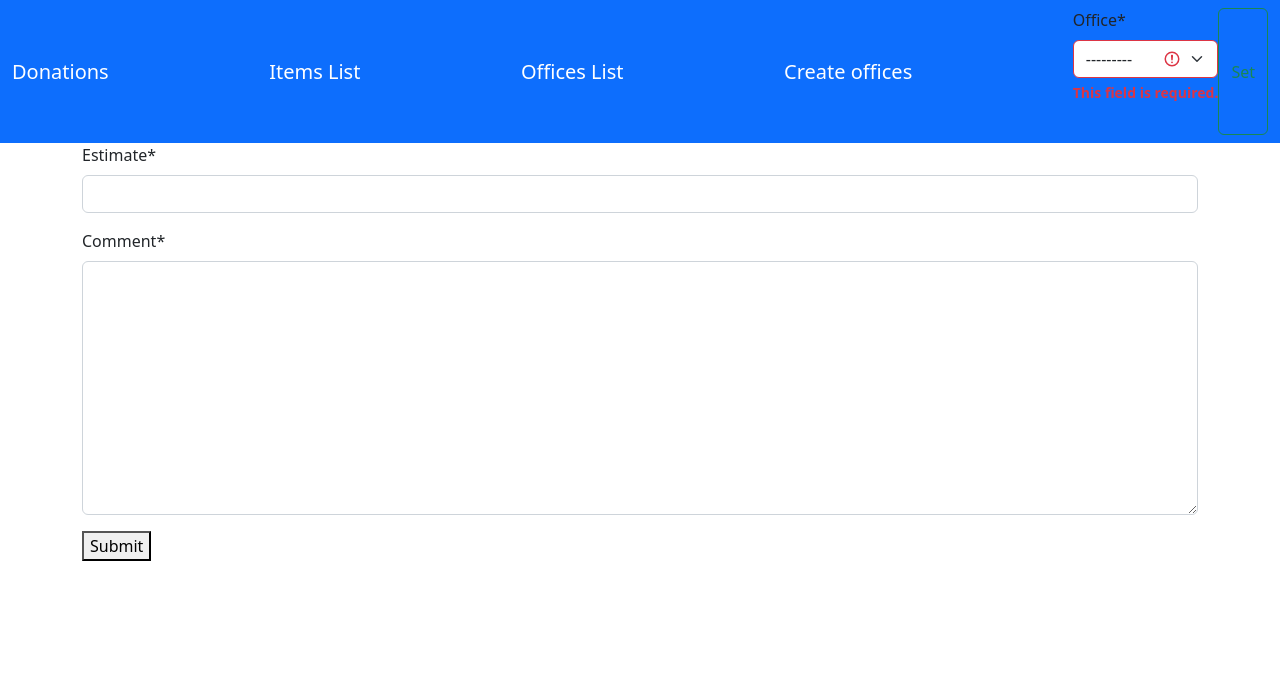
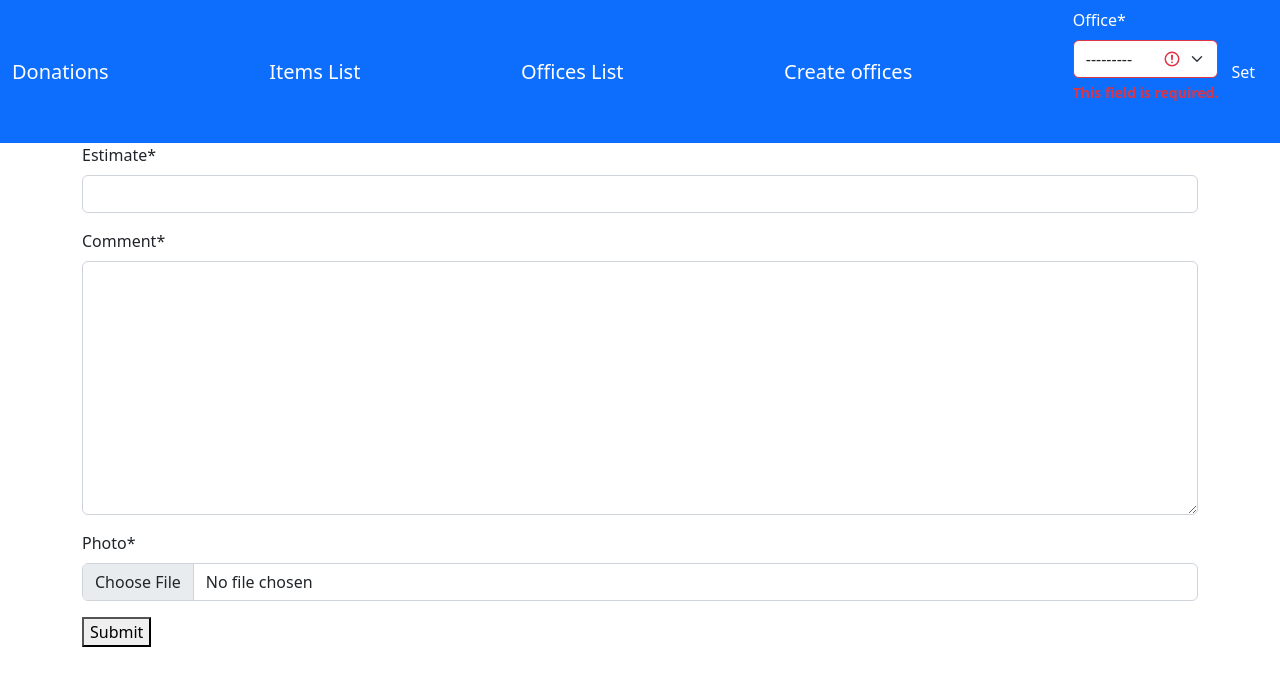
Before and after one commit to PashaHex/Django_donate, a Django app: page /donations/donate/1/comment in a window 1280 px wide. Shown: the top 686 px of the page. Run offline with Django 4.2, Linux system fonts and the light colour scheme; data that the repository does not hold is empty; some libraries are stand-ins or nearby versions.

Commit message:
add upload image file (not show in list)

```diff
--- a/Django_projects/forms.py
+++ b/Django_projects/forms.py
@@ -6,20 +6,19 @@
 
 
 class DonateCommentForm(forms.Form):
-
     estimate = forms.IntegerField(
         validators=[
             MaxValueValidator(100),
             MinValueValidator(1)
         ]
     )
-
     comment = forms.Field(
         widget=forms.Textarea,
         validators=[
             MinLengthValidator(5)
         ]
     )
+    photo = forms.ImageField()
 
 
 class ItemForm(forms.ModelForm):
--- a/donations/admin.py
+++ b/donations/admin.py
@@ -29,7 +29,7 @@
 
 
 class ItemDescriptionAdmin(admin.ModelAdmin):
-    fields = ['estimate', 'comment', 'target']
-    list_display = ('estimate', )
+    fields = ['estimate', 'comment', 'target', 'photo']
+    list_display = ('estimate', 'comment', 'photo',)
 
 admin.site.register(ItemDescription, ItemDescriptionAdmin)
--- a/donations/models.py
+++ b/donations/models.py
@@ -20,6 +20,7 @@
 class Description(models.Model):
     estimate = models.IntegerField()
     comment = models.TextField()
+    photo = models.ImageField(upload_to='description_photo', null=True)
 
     class Meta:
         abstract = True
--- a/donations/urls.py
+++ b/donations/urls.py
@@ -1,5 +1,7 @@
+from django.conf.urls.static import static
 from django.urls import path, re_path, include
 from . import views
+from django.conf import settings
 
 app_name = 'donations'
 
@@ -13,3 +15,6 @@
     path('list/', views.list, name='list'),
     re_path('donate/(?P<id>[\d-]+)/comment', views.donate_comment, name='donate_comment'),
 ]
+
+if settings.DEBUG:
+    urlpatterns += static(settings.MEDIA_URL, document_root=settings.MEDIA_ROOT)
--- a/donations/views.py
+++ b/donations/views.py
@@ -13,10 +13,10 @@
 
 def main_donate_page(request, item_form=None):
     context = {
-
         'ask_donate': reverse('donations:ask_donate'),
         'make_donate': reverse('donations:make_donate'),
         'item_form': item_form if item_form else ItemForm(),
+        # 'request_enabled': Office.objects['capacity'] > Office.objects['occupied']
     }
     return render(request, 'main.html', context)
 
@@ -31,12 +31,13 @@
 def donate_comment(request, **kwargs):
     context = {}
     if request.method == 'POST':
-        form = DonateCommentForm(request.POST)
+        form = DonateCommentForm(request.POST, request.FILES)
         if form.is_valid():
             ItemDescription.objects.create(
                 estimate=form.cleaned_data['estimate'],
                 comment=form.cleaned_data['comment'],
-                target_id=kwargs['id']
+                target_id=kwargs['id'],
+                photo=form.files['photo']
             )
             return redirect('donations:list')
         context['form'] = form
--- a/templates/donate_comment.html
+++ b/templates/donate_comment.html
@@ -4,7 +4,7 @@
 
 {% block content %}
 
-   <form method="post">
+   <form method="post" enctype="multipart/form-data">
       {% csrf_token %}
       {{ form | crispy}}
       <button type="submit"> Submit </button>
--- a/templates/list.html
+++ b/templates/list.html
@@ -20,7 +20,7 @@
                   <a href="{% url 'donations:donate_comment' id=item.id %}"> {{ item.name }} </a>
                   {% for description in item.itemdescription_set.all %}
                       {{ description.estimate }}
-                      {{ description.comment }}
+                      {{ description.comment }} {% if description.photo %} <img style="max-height: 100px;" src="{{ description.photo.url }}"/> {% endif %}
                   {% endfor %}
               </td>
               <td>{{ item.amount }}</td>
--- a/templates/main.html
+++ b/templates/main.html
@@ -21,6 +21,8 @@
               {{ item_form | crispy}}
 
               <button type="submit" class="btn btn-primary">Click for make donate</button>
+
+<!--              <button {% if not request_enabled %} disabled {% endif %} type="submit" class="btn btn-primary">Click for make donate</button>-->
           </form>
       </div>
 
--- a/templates/navbar.html
+++ b/templates/navbar.html
@@ -12,10 +12,10 @@
         <a class="navbar-brand" href="{% url 'donations:list' %}">Items List</a>
         <a class="navbar-brand" href="{% url 'donations:offices' %}">Offices List</a>
         <a class="navbar-brand" href="{% url 'donations:offices_create' %}">Create offices</a>
-        <form class="d-flex" role="search" action="{% url 'donations:set_session_office' %}" method="post">
+        <form class="d-flex" role="search" action="{% url 'donations:set_session_office' %}" method="post" style="color:white">
             {% csrf_token %}
             {{ office_form | crispy}}
-            <button class="btn btn-outline-success" type="submit">Set</button>
+            <button class="btn btn-primary" type="submit">Set</button>
       </form>
     </div>
   </nav>
```
Also changed, not shown: Django_projects/settings.py (+7 -0 lines), donations/migrations/0006_itemdescription_photo.py (added), 1 other file.
